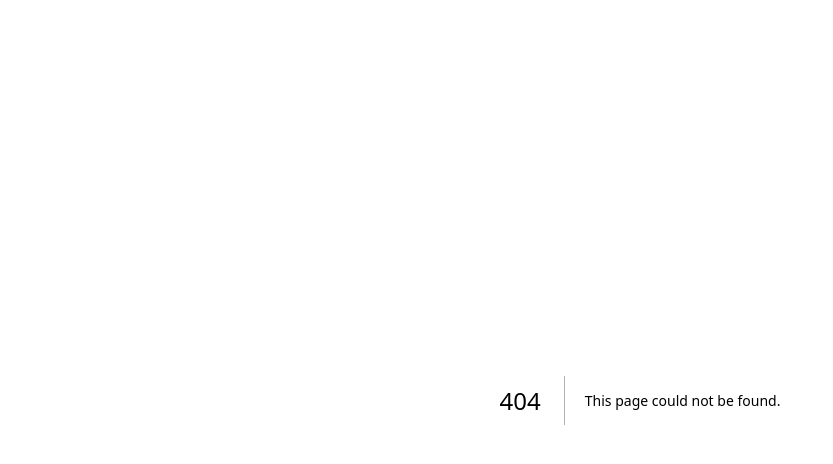
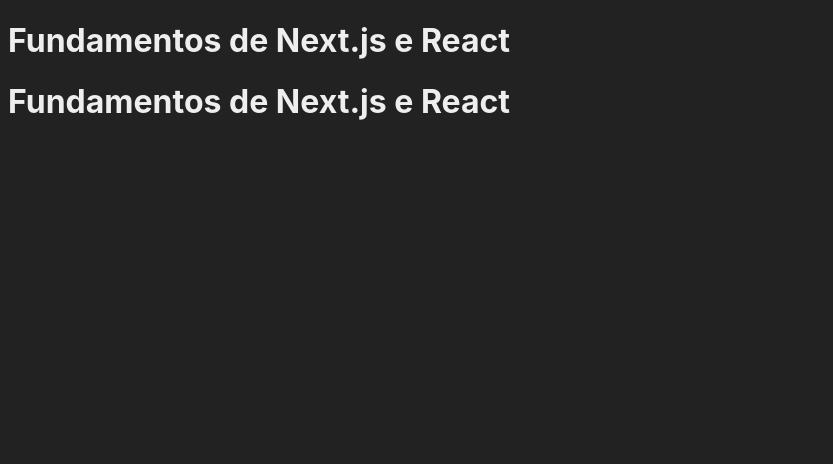
Before and after one commit to diogolima013/project-cadastro_nextJs, a Next.js app: page /exemplo in a window 1280 px wide. Before the commit this address had no page. Shown: the top 464 px of the page, without its empty margins (0-833 px from the left). Built offline with nearby package versions, Linux system fonts and the light colour scheme.

Commit message:
add: fragment component

```diff
--- /dev/null
+++ b/src/components/Cabecalho.jsx
@@ -0,0 +1,7 @@
+export default function Cabecalho() {
+    return (
+        <header>
+            <h1>Fundamentos de Next.js e React</h1>
+        </header>
+    )
+}
--- /dev/null
+++ b/src/pages/exemplo.jsx
@@ -0,0 +1,10 @@
+import Cabecalho from "../components/Cabecalho";
+
+export default function Exemplo() {
+    return (
+        <>
+         <Cabecalho/>
+         <Cabecalho/>
+       </> //js fragment, dessa forma consigo retorna dois elementos
+    )
+}
```
